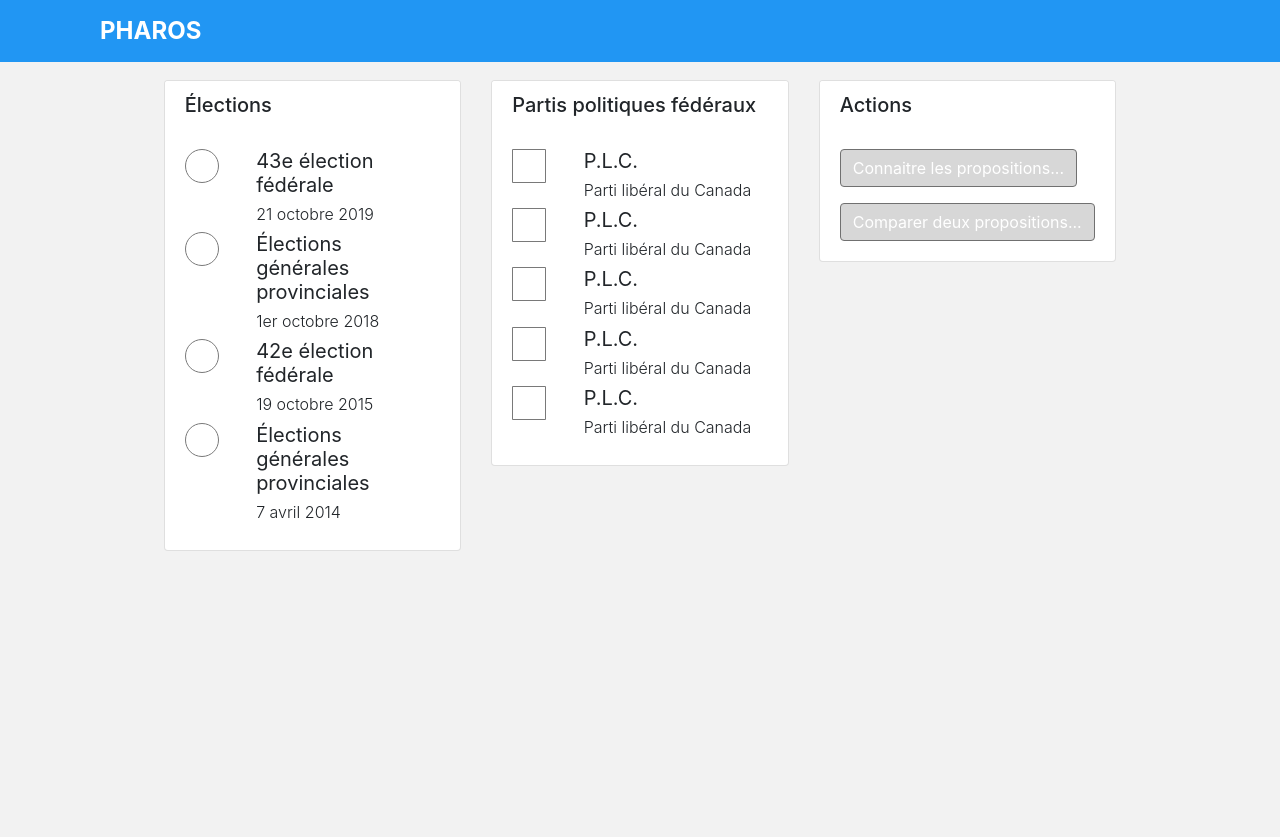
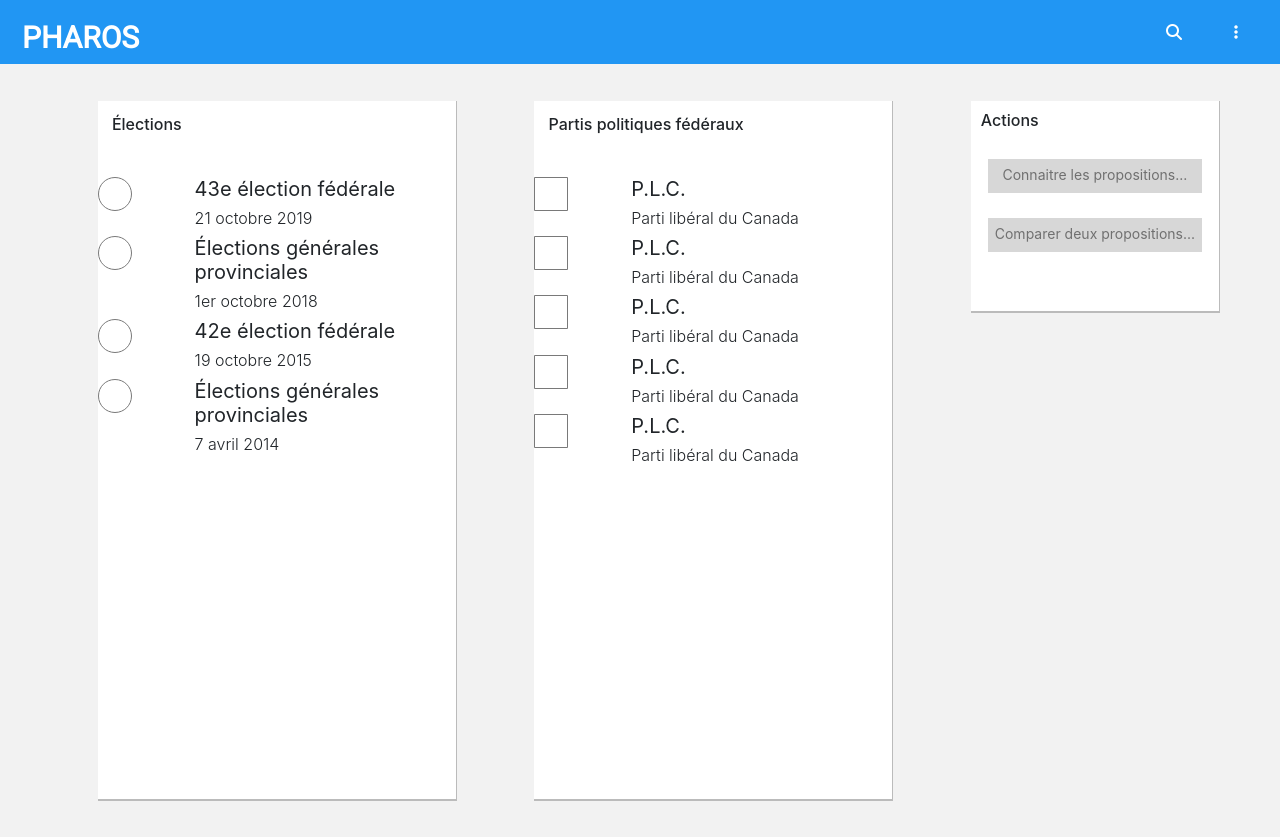
Before and after one commit to thomboil/PharosWeb, a website: page index.html in a window 1280 px wide. Before the commit the page ends 800 px from the top, so only its background shows below. Drawn offline with nearby package versions, Linux system fonts and the light colour scheme.

Commit message:
commit lundi soir

```diff
--- a/css/blog-home.css
+++ b/css/blog-home.css
@@ -3,14 +3,43 @@
  * Copyright 2013-2019 Start Bootstrap
  * Licensed under MIT (https://github.com/BlackrockDigital/startbootstrap-blog-home/blob/master/LICENSE)
  */
-body {
-  padding-top: 56px;
+ html{
   background-color: #F2F2F2;
 }
 
-.navbarbg{
-  background-color: #2196F3;
+body{
+  max-width: 1280px;
+  max-height: 888px;
+  height: auto;
+  width: auto;
+  margin: 0 auto;
+  background-color: #F2F2F2;
 }
+
+
+.navbar{
+  background-color:#2196F3;
+  height: 64px;
+}
+.navbar-brand{
+  font-family: 'Roboto', 'Roboto Regular', 'Roboto';
+  font-weight: 800;
+  font-style: normal;
+  font-size: 30px;
+  color: #FFFFFF;
+  padding-left: 6px;
+  padding-top: 15px;
+}
+a.nav-link{
+  margin: 18px;
+  color: white;
+}
+/*
+.my-icon{
+  color: white;
+  position: absolute;
+  text-align: right;
+} */
 
 .pharostitre{
   font-size: x-large;
@@ -21,9 +50,70 @@
   background-color: #D7D7D7;
   border-color: rgb(112, 112, 112);
   /*text: #D7D7D7*/
+  display: block;
+  margin-left: auto;
+  margin-right: auto;
+  max-width: 100%;
+}
+.carte-centre{
+  height: 700px;
+  width: 359px;
+  max-width: 100%;
+  max-height: 100%;
+  background-color: white;
+  margin: 9%;
+  margin-left: 24%;
+
+  border-right: 1px solid rgb(187, 187, 187);
+  border-bottom: 2px solid rgb(187, 187, 187);
+
 
 }
-.card-header{
+.carte{
+  height: 212px;
+  width: 249px;
+  max-width: 100%;
+  max-height: 100%;
+  background-color: white;
+  margin: 9%;
+  margin-left: 24%;
+  border-right: 1px solid rgb(187, 187, 187);
+  border-bottom: 2px solid rgb(187, 187, 187);
+
+
+}
+
+.header{
   background-color: white;
   border-bottom: 0px solid white;
+  padding-top: 4%;
+  padding-left: 4%;
+  font-size: 16px;
+  margin-bottom: 12%;
+
 }
+
+
+.monBtn{
+  height: 34px;
+  width: 214px;
+  max-width: 100%;
+  max-height: 100%;
+  background-color: #D7D7D7;
+  border-color: rgb(112, 112, 112);
+
+  font-size: 14px;
+  margin: auto;
+  margin-bottom: 10%;
+  text-align: center;
+  padding-top: 2%;
+
+
+
+}
+.btn-text{
+
+ color: rgb(112, 112, 112);
+
+
+}
--- a/index.html
+++ b/index.html
@@ -10,48 +10,37 @@
 
   <title>Blog Home - Start Bootstrap Template</title>
 
+  <script src="https://kit.fontawesome.com/dffc8d94b6.js" crossorigin="anonymous"></script>
+
+
   <!-- Bootstrap core CSS -->
-  <link href="vendor/bootstrap/css/bootstrap.min.css" rel="stylesheet">
-
+  <link rel="stylesheet" href="https://stackpath.bootstrapcdn.com/bootstrap/4.4.1/css/bootstrap.min.css" integrity="sha384-Vkoo8x4CGsO3+Hhxv8T/Q5PaXtkKtu6ug5TOeNV6gBiFeWPGFN9MuhOf23Q9Ifjh" crossorigin="anonymous">
+  <script src="https://kit.fontawesome.com/7b54fd7b06.js" crossorigin="anonymous"></script>
+  <link href="https://fonts.googleapis.com/css?family=Open+Sans:700|Roboto&display=swap" rel="stylesheet">
   <!-- Custom styles for this template -->
   <link href="css/blog-home.css" rel="stylesheet">
-
 </head>
 
 <body>
 
   <!-- Navigation -->
 
-      <nav class="navbar navbar-expand-lg navbarbg navbar-dark fixed-top">
-        <div class="container">
-          <div class="col-md-10 justify-content-md-center navbarbg">
-
-
-            <a class="navbar-brand pharostitre font-weight-bold" href="#">PHAROS</a>
-            <button class="navbar-toggler" type="button" data-toggle="collapse" data-target="#navbarResponsive" aria-controls="navbarResponsive" aria-expanded="false" aria-label="Toggle navigation">
+  <!-- navbar -->
+  <nav class="navbar navbar-expand-lg">
+    <a class="navbar-brand" href="#">PHAROS</a>
+    <button class="navbar-toggler" type="button" data-toggle="collapse" data-target="#MyNavBar" aria-controls="MyNavBar" aria-expanded="false" aria-label="Toggle navigation">
       <span class="navbar-toggler-icon"></span>
     </button>
-            <div class="collapse navbar-collapse" id="navbarResponsive">
-<!--
+
+    <div class="collapse navbar-collapse" id="MyNavBar">
       <ul class="navbar-nav ml-auto">
         <li class="nav-item active">
-                  <a class="nav-link" href="#">Home
-                    <span class="sr-only">(current)</span>
-                  </a>
+          <a class="nav-link" href="#"><i class="fas fa-search"></i> <span class="sr-only">(current)</span></a>
         </li>
         <li class="nav-item">
-                  <a class="nav-link" href="#">About</a>
-                </li>
-                <li class="nav-item">
-                  <a class="nav-link" href="#">Services</a>
-                </li>
-                <li class="nav-item">
-                  <a class="nav-link" href="#">Contact</a>
+          <a class="nav-link" href="#"><i class="fas fa-ellipsis-v"></i></a>
         </li>
       </ul>
-              -->
-            </div>
-          </div>
     </div>
   </nav>
 
@@ -60,12 +49,12 @@
 
   <div class="row justify-content-md-center">
       <!-- Sidebar Widgets Column -->
-      <div class="col-md-3">
+      <div class="col-md-4">
 
         <!-- Search Widget -->
-        <div class="card my-4">
-          <h5 class="card-header">Élections</h5>
-          <div class="card-body">
+        <div class="carte-centre">
+          <h5 class="header">Élections</h5>
+
 
             <div class="row">
               <div class="col-md-3">
@@ -107,19 +96,16 @@
               </div>
             </div>
 
-
-
-          </div>
         </div>
       </div>
 
       <!-- Sidebar Widgets Column -->
-      <div class="col-md-3">
+      <div class="col-md-4">
 
         <!-- Search Widget -->
-        <div class="card my-4">
-          <h5 class="card-header">Partis politiques fédéraux</h5>
-          <div class="card-body">
+        <div class="carte-centre">
+          <h5 class="header">Partis politiques fédéraux</h5>
+
             <div class="row">
               <div class="col-md-3">
                 <img src="img/btn_carreVide.svg" class="img-fluid" alt="Responsive image">
@@ -164,29 +150,34 @@
                 <h6 class="font-weight-light">Parti libéral du Canada</h6>
               </div>
             </div>
-
-
-          </div>
         </div>
 
       </div>
 
       <!-- Sidebar Widgets Column -->
-      <div class="col-md-3">
+      <div class="col-md-4">
 
         <!-- Search Widget -->
-        <div class="card my-4">
-          <h5 class="card-header">Actions</h5>
-          <div class="card-body">
+        <div class="carte">
+          <h5 class="header">Actions</h5>
 
-            <div class="btnCol">
+
+            <!-- <div class="btnCol">
               <div class="row"></div>
-              <button class="btn btn-primary btn-menu" type="submit">Connaitre les propositions...</button>
+              <button class="btn btn-primary btn-menu btn-choix" type="submit">Connaitre les propositions...</button>
               <p> </p>
-              <button class="btn btn-primary btn-menu" type="submit">Comparer deux propositions...</button>
+              <button class="btn btn-primary btn-menu btn-choix" type="submit">Comparer deux propositions...</button>
+            </div> -->
+
+            <div class= "monBtn">
+              <span class="btn-text">Connaitre les propositions...</span>
             </div>
 
+            <div class= "monBtn">
+              <span class="btn-text">Comparer deux propositions...</span>
             </div>
+
+
         </div>
       </div>
 
```
Lines whose indentation alone changed are shown as unchanged.
